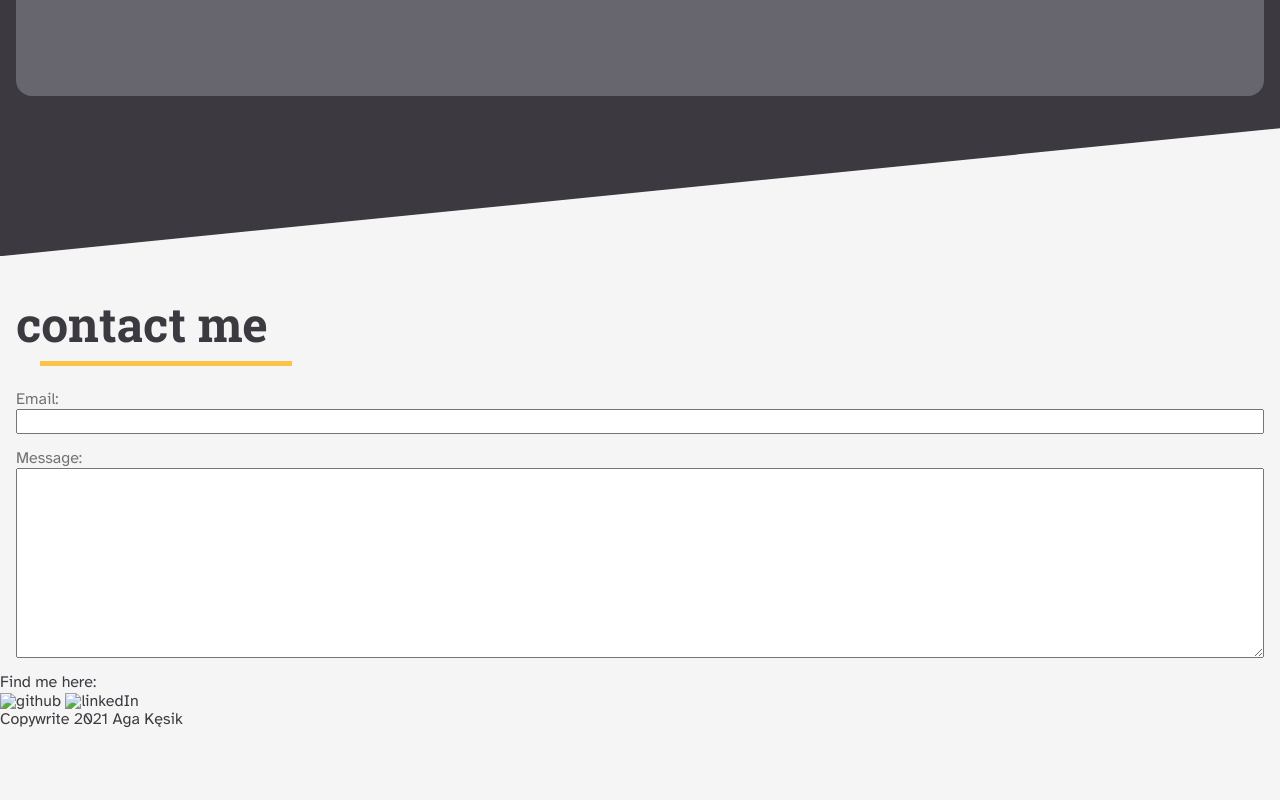
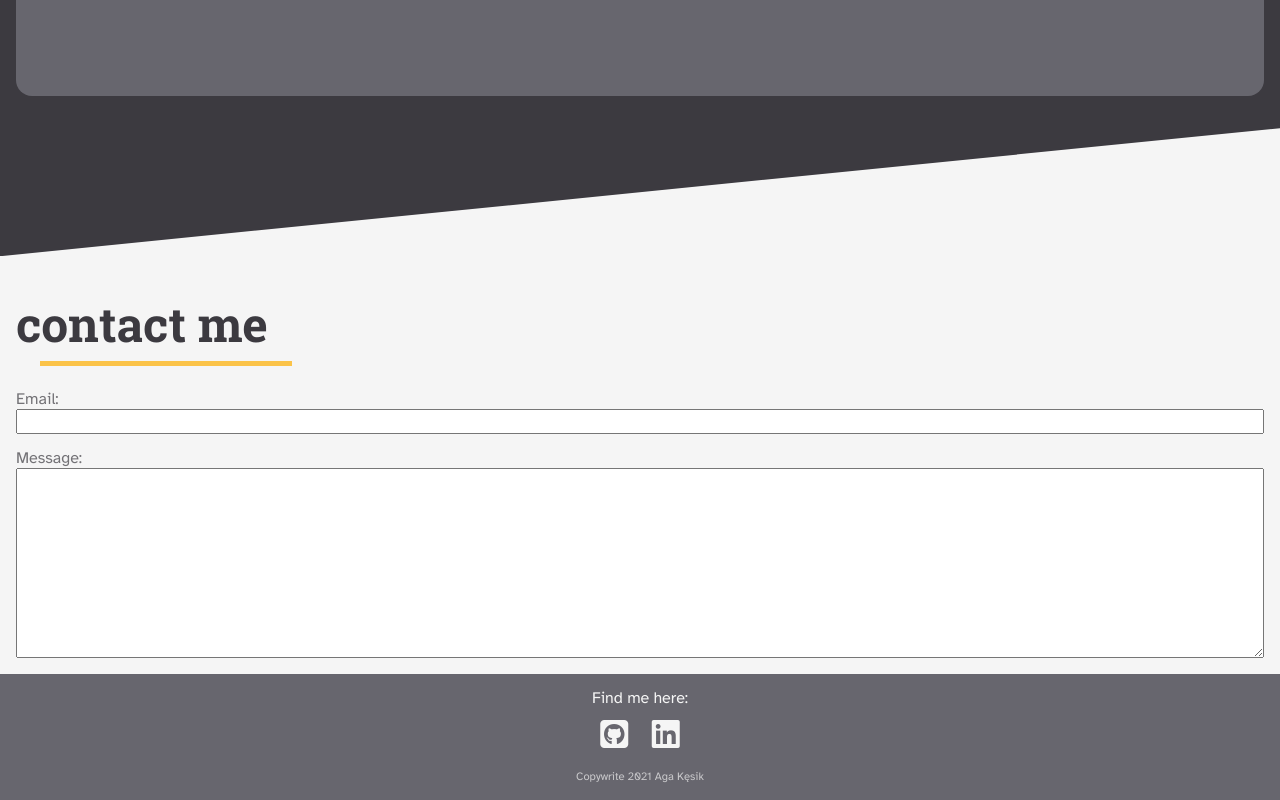
Before and after one commit to agakesik/portfolio, a website built with Parcel: page src/index.html in a window 1280 px wide. Shown: the part 4108-4908 px from the top of the page. Before the commit the page ends 4837 px from the top, so only its background shows below. Built offline with nearby package versions, Linux system fonts and the light colour scheme.

Commit message:
Basic design of footer element

```diff
--- a/src/index.html
+++ b/src/index.html
@@ -137,8 +137,8 @@
     <footer>
       <p>Find me here:</p>
       <div class="social-icons">
-        <img src="#" alt="github" class="social-icon" />
-        <img src="#" alt="linkedIn" class="social-icon" />
+        <i class="social-icon fab fa-github-square" aria-label="Github"></i>
+        <i class="social-icon fab fa-linkedin" aria-label="LinkedIn"></i>
       </div>
       <p class="copyright">Copywrite 2021 Aga Kęsik</p>
     </footer>
--- a/src/scss/partials/_all.scss
+++ b/src/scss/partials/_all.scss
@@ -4,3 +4,4 @@
 @forward "./about";
 @forward "./projects";
 @forward "./contact";
+@forward "./footer";
--- /dev/null
+++ b/src/scss/partials/_footer.scss
@@ -0,0 +1,19 @@
+@use "../modules/colors" as *;
+
+footer {
+  background-color: $gray;
+  text-align: center;
+  padding: 1rem;
+  color: $white;
+}
+
+.social-icon {
+  font-size: 2rem;
+  padding: 0.3em;
+}
+
+.copyright {
+  font-size: 0.7rem;
+  color: rgba($white, 0.7);
+  margin-top: 1em;
+}
```
